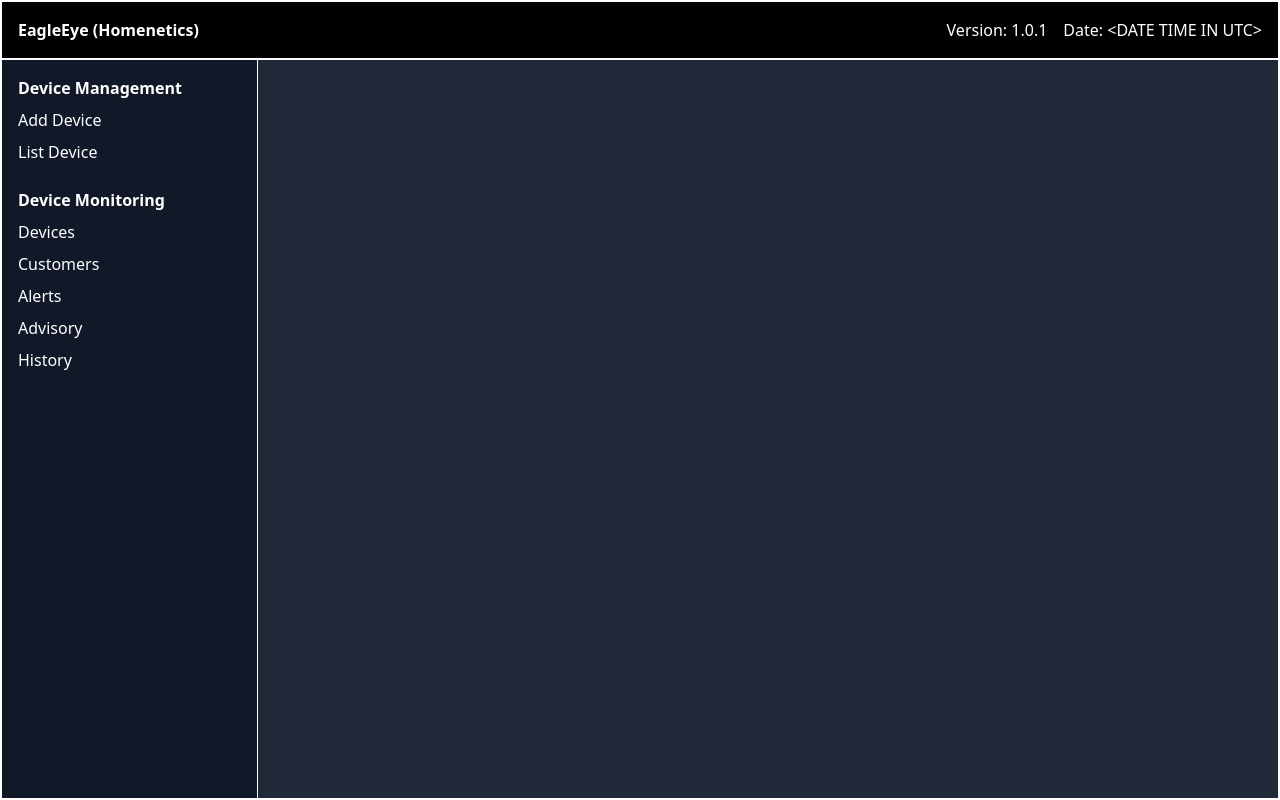
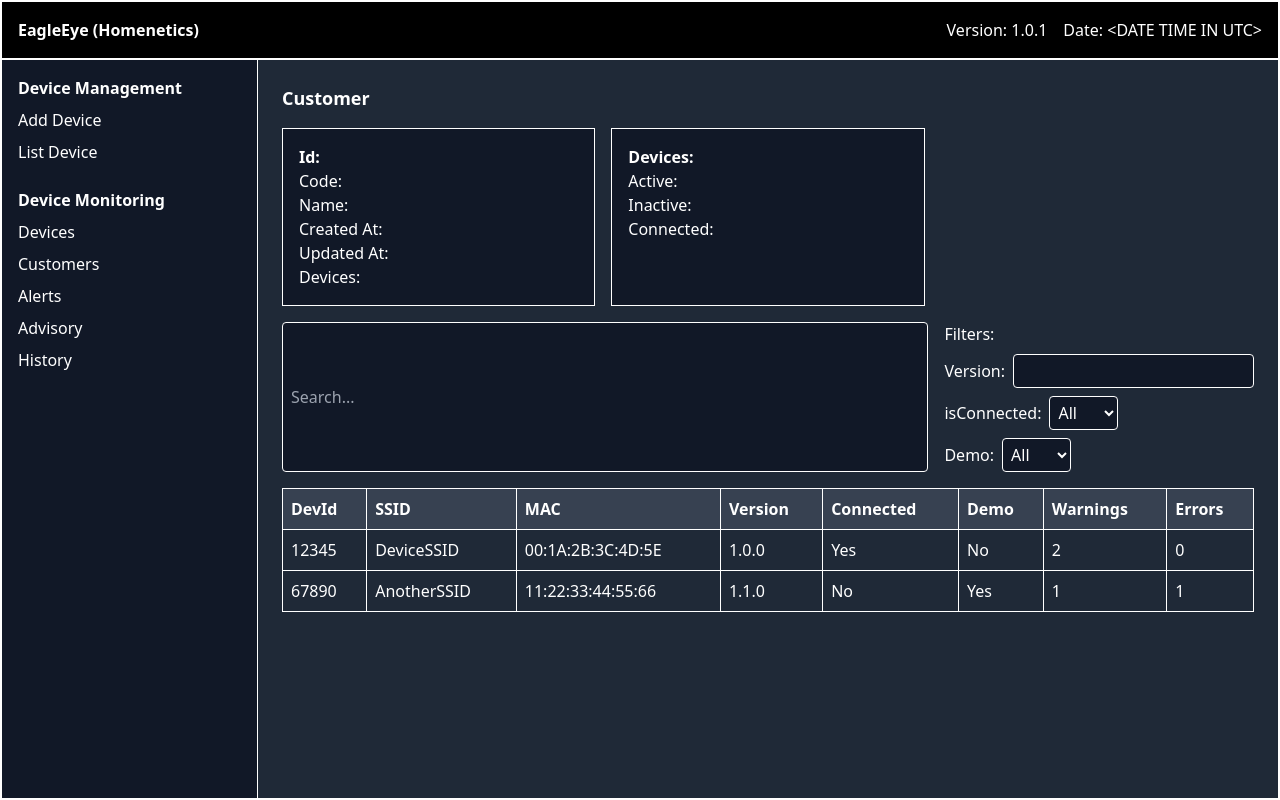
Before and after one commit to HomiesTech/EagleEye-Frontend, a React (Vite) app: page /customer in a window 1280 px wide. Built offline with nearby package versions, Linux system fonts and the light colour scheme.

Commit message:
customer

```diff
--- a/src/App.tsx
+++ b/src/App.tsx
@@ -1,7 +1,8 @@
 import React from "react";
 import { BrowserRouter as Router, Route, Routes, Link } from "react-router-dom";
 import AddDevice from "./component/AddDevice"; // AddDevice Component
-import ListDevice from "./component/ListDevice"; // Create this component
+import ListDevice from "./component/ListDevice"; // ListDevice Component
+import Customer from "./component/Customer"; // Customer Component
 import CONSTANTS from "./config/constant";
 
 const App: React.FC = () => {
@@ -40,7 +41,11 @@ const App: React.FC = () => {
               <div className="font-bold mb-2">Device Monitoring</div>
               <ul className="space-y-2">
                 <li>Devices</li>
-                <li>Customers</li>
+                <li>
+                  <Link to="/customer" className="hover:underline">
+                    Customers
+                  </Link>
+                </li>
                 <li>Alerts</li>
                 <li>Advisory</li>
                 <li>History</li>
@@ -53,7 +58,7 @@ const App: React.FC = () => {
             <Routes>
               <Route path="/add-device" element={<AddDevice />} />
               <Route path="/list-device" element={<ListDevice />} />
-              {/* Other Routes */}
+              <Route path="/customer" element={<Customer />} />
             </Routes>
           </main>
         </div>
--- /dev/null
+++ b/src/component/Customer.tsx
@@ -0,0 +1,148 @@
+import React, { useState } from "react";
+
+const Customer: React.FC = () => {
+  const [searchQuery, setSearchQuery] = useState("");
+  const [filters, setFilters] = useState({ version: "", isConnected: "", demo: "" });
+
+  const devices = [
+    {
+      devId: "12345",
+      ssid: "DeviceSSID",
+      mac: "00:1A:2B:3C:4D:5E",
+      version: "1.0.0",
+      connected: true,
+      demo: false,
+      warnings: 2,
+      errors: 0,
+    },
+    {
+      devId: "67890",
+      ssid: "AnotherSSID",
+      mac: "11:22:33:44:55:66",
+      version: "1.1.0",
+      connected: false,
+      demo: true,
+      warnings: 1,
+      errors: 1,
+    },
+  ];
+
+  const handleSearch = (event: React.ChangeEvent<HTMLInputElement>) => {
+    setSearchQuery(event.target.value);
+  };
+
+  const handleFilterChange = (key: string, value: string) => {
+    setFilters({ ...filters, [key]: value });
+  };
+
+  const filteredDevices = devices.filter(
+    (device) =>
+      device.devId.includes(searchQuery) &&
+      (!filters.version || device.version === filters.version) &&
+      (!filters.isConnected || String(device.connected) === filters.isConnected) &&
+      (!filters.demo || String(device.demo) === filters.demo)
+  );
+
+  return (
+    <div>
+      <h1 className="text-lg font-bold mb-4">Customer</h1>
+
+      {/* Customer Details */}
+      <div className="grid grid-cols-3 gap-4 mb-4">
+        <div className="p-4 bg-gray-900 border border-white">
+          <h2 className="font-bold">Id:</h2>
+          <p>Code:</p>
+          <p>Name:</p>
+          <p>Created At:</p>
+          <p>Updated At:</p>
+          <p>Devices:</p>
+        </div>
+        <div className="p-4 bg-gray-900 border border-white">
+          <h2 className="font-bold">Devices:</h2>
+          <p>Active:</p>
+          <p>Inactive:</p>
+          <p>Connected:</p>
+        </div>
+      </div>
+
+      {/* Search and Filters */}
+      <div className="flex mb-4">
+        <input
+          type="text"
+          placeholder="Search..."
+          value={searchQuery}
+          onChange={handleSearch}
+          className="flex-1 p-2 bg-gray-900 border border-white rounded text-white"
+        />
+        <div className="ml-4">
+          <label className="block mb-2">Filters:</label>
+          <label>
+            Version:
+            <input
+              type="text"
+              className="p-1 ml-2 bg-gray-900 border border-white rounded text-white"
+              value={filters.version}
+              onChange={(e) => handleFilterChange("version", e.target.value)}
+            />
+          </label>
+          <label className="block mt-2">
+            isConnected:
+            <select
+              className="p-1 ml-2 bg-gray-900 border border-white rounded text-white"
+              value={filters.isConnected}
+              onChange={(e) => handleFilterChange("isConnected", e.target.value)}
+            >
+              <option value="">All</option>
+              <option value="true">True</option>
+              <option value="false">False</option>
+            </select>
+          </label>
+          <label className="block mt-2">
+            Demo:
+            <select
+              className="p-1 ml-2 bg-gray-900 border border-white rounded text-white"
+              value={filters.demo}
+              onChange={(e) => handleFilterChange("demo", e.target.value)}
+            >
+              <option value="">All</option>
+              <option value="true">True</option>
+              <option value="false">False</option>
+            </select>
+          </label>
+        </div>
+      </div>
+
+      {/* Device Table */}
+      <table className="w-full text-left border border-white">
+        <thead>
+          <tr className="bg-gray-700 text-white">
+            <th className="p-2 border border-white">DevId</th>
+            <th className="p-2 border border-white">SSID</th>
+            <th className="p-2 border border-white">MAC</th>
+            <th className="p-2 border border-white">Version</th>
+            <th className="p-2 border border-white">Connected</th>
+            <th className="p-2 border border-white">Demo</th>
+            <th className="p-2 border border-white">Warnings</th>
+            <th className="p-2 border border-white">Errors</th>
+          </tr>
+        </thead>
+        <tbody>
+          {filteredDevices.map((device) => (
+            <tr key={device.devId} className="text-white">
+              <td className="p-2 border border-white">{device.devId}</td>
+              <td className="p-2 border border-white">{device.ssid}</td>
+              <td className="p-2 border border-white">{device.mac}</td>
+              <td className="p-2 border border-white">{device.version}</td>
+              <td className="p-2 border border-white">{device.connected ? "Yes" : "No"}</td>
+              <td className="p-2 border border-white">{device.demo ? "Yes" : "No"}</td>
+              <td className="p-2 border border-white">{device.warnings}</td>
+              <td className="p-2 border border-white">{device.errors}</td>
+            </tr>
+          ))}
+        </tbody>
+      </table>
+    </div>
+  );
+};
+
+export default Customer;
```
